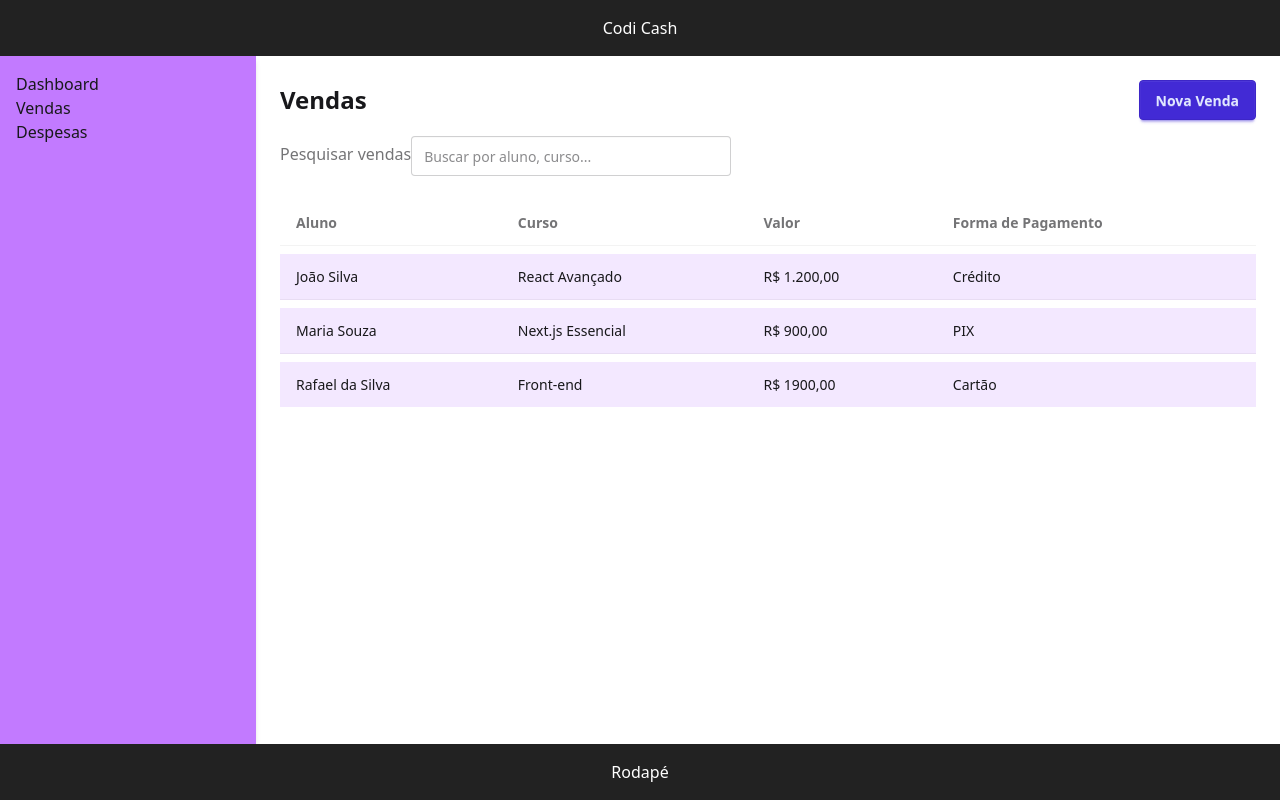
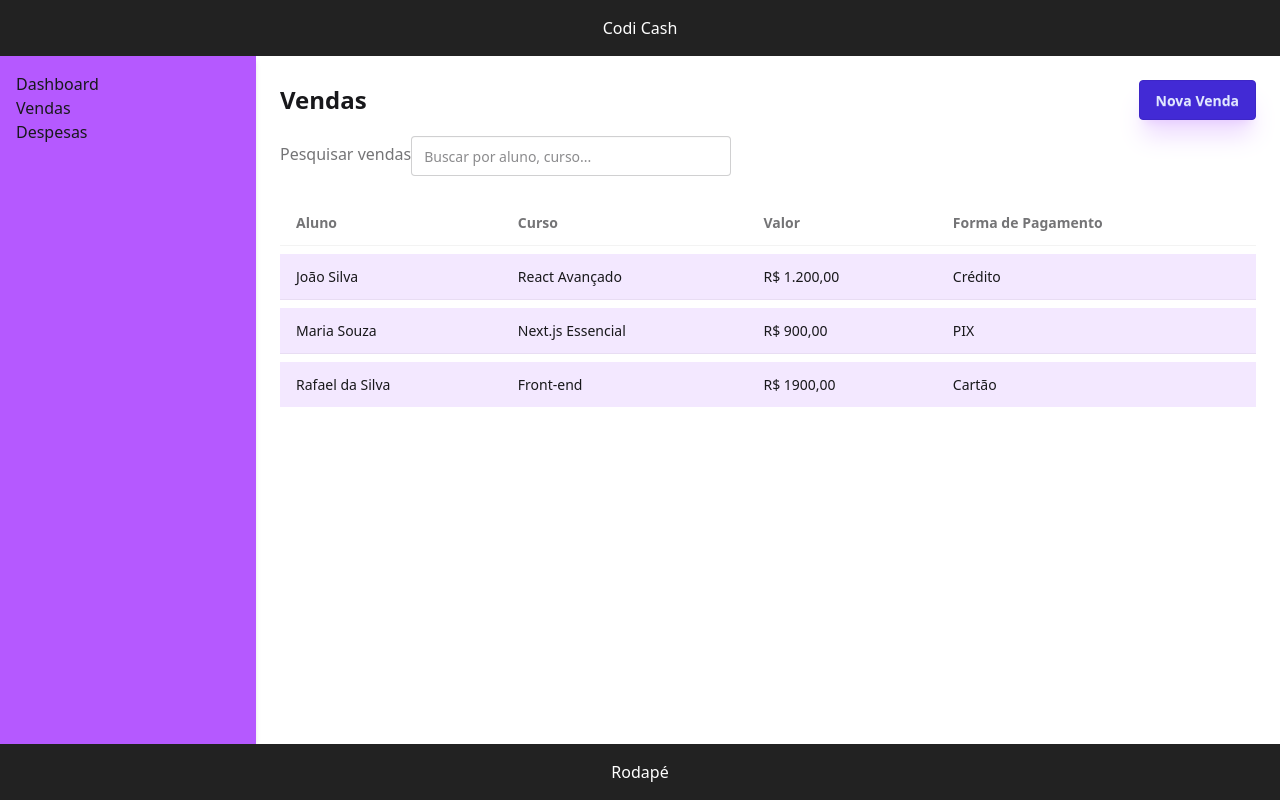
Before and after one commit to codiacademy/ChallengeVII-intensivo-ufjf, a Next.js app: page /vendas in a window 1280 px wide. Built offline with nearby package versions, Linux system fonts and the light colour scheme.

Commit message:
ajustado a tela de vendas

```diff
--- a/app/(content)/vendas/page.jsx
+++ b/app/(content)/vendas/page.jsx
@@ -59,7 +59,7 @@ export default function Vendas() {
     <div className="overflow-x-auto p-6">
       <div className="flex justify-between items-center mb-4">
         <h1 className="text-2xl font-bold">Vendas</h1>
-        <button className="btn btn-primary">Nova Venda</button>
+        <button className="btn btn-primary shadow-xl/50 shadow-purple-300">Nova Venda</button>
       </div>
 
       <div className="mb-4">
@@ -82,7 +82,7 @@ export default function Vendas() {
           {table.getHeaderGroups().map((headerGroup) => (
             <tr key={headerGroup.id}>
               {headerGroup.headers.map((header) => (
-                <th key={header.id} clas>
+                <th key={header.id}>
                   {flexRender(header.column.columnDef.header, header.getContext())}
                 </th>
               ))}
--- a/components/sideBar/SideBar.jsx
+++ b/components/sideBar/SideBar.jsx
@@ -3,7 +3,7 @@ import Link from "next/link";
 
 export default function SideBar({ onSelect }) {
   return (
-    <aside className="w-64 bg-purple-400 p-4 shadow-md">
+    <aside className="w-64 bg-purple-500/90 p-4 shadow-md">
       <nav className="space-y-4">
         <ul>
           <li>
```
